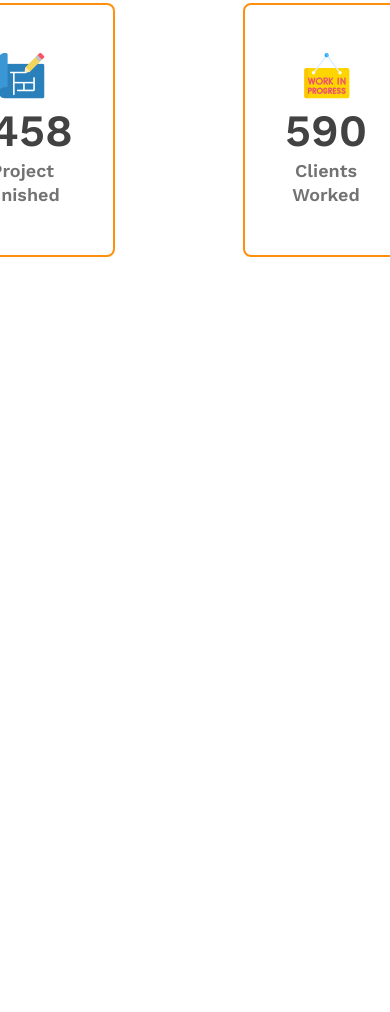
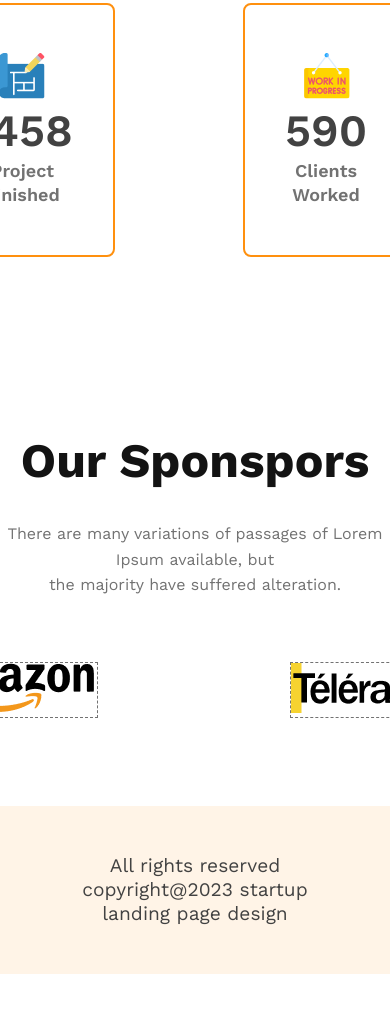
Before and after one commit to abdur-rhaman-babu/g3-architects-website, a plain HTML site: page index.html in a window 390 px wide. Shown: the part 4304-5316 px from the top of the page. Before the commit the page ends 4737 px from the top, so only its background shows below. Drawn offline with nearby package versions, Linux system fonts and the light colour scheme.

Commit message:
project done without responsive

```diff
--- a/index.html
+++ b/index.html
@@ -108,6 +108,34 @@
                         </div>
                 </div>
           </section>
+
+          <!-- --------------sponspors-section------------- -->
+           <section class="sponspors-section">
+                <div>
+                <h3 class="spon-title">Our Sponspors</h3>
+                <p class="spon-subtitle">There are many variations of passages of Lorem Ipsum available, but <br> the majority have suffered alteration.</p>
+                </div>
+
+                <div class="sponspors-container flex">
+                        <div>
+                            <img src="./images/sponsors/spotify.png" alt="">
+                        </div>
+                        <div>
+                            <img src="./images/sponsors/amazon.png" alt="">
+                        </div>
+                        <div>
+                            <img src="./images/sponsors/telerama.png" alt="">
+                        </div>
+                        <div>
+                            <img src="./images/sponsors/figma.png" alt="">
+                        </div>
+                </div>
+           </section>
+
+           <!-- -------------all-right-section---------------- -->
+            <section class="all-right-section">
+                    <p>All rights reserved copyright@2023 startup landing page design</p>
+            </section>
     </main>
     <footer>
 
--- a/style/architects.css
+++ b/style/architects.css
@@ -221,9 +221,42 @@ line-height: 70px;
     margin:6rem 0 11rem 0;
 }
 
-.facts-title{
+.facts-title, .spon-title{
     font-size: 3rem;
     font-weight: 700;
     line-height: 3.5rem;
     margin-bottom:2rem;
 }
+
+/* ---------sopnspors-section------------------ */
+.sponspors-container{
+    justify-content:center;
+    gap:12rem;
+    margin-top:4rem;
+}
+
+.sponspors-container > div{
+    border:1px dashed #727272;
+}
+
+.sponspors-container > div img{
+    color: #727272;
+}
+
+.sponspors-section > div{
+    text-align: center;
+}
+
+/* ------------------all-right-section----------------- */
+.all-right-section{
+    background:#FFF4E7;
+    padding:3rem;
+    text-align:center;
+}
+
+.all-right-section p{
+    color: rgb(66, 66, 66);
+    font-size: 1.2rem;
+    font-weight: 400;
+    line-height: 1.5rem;
+}
```
